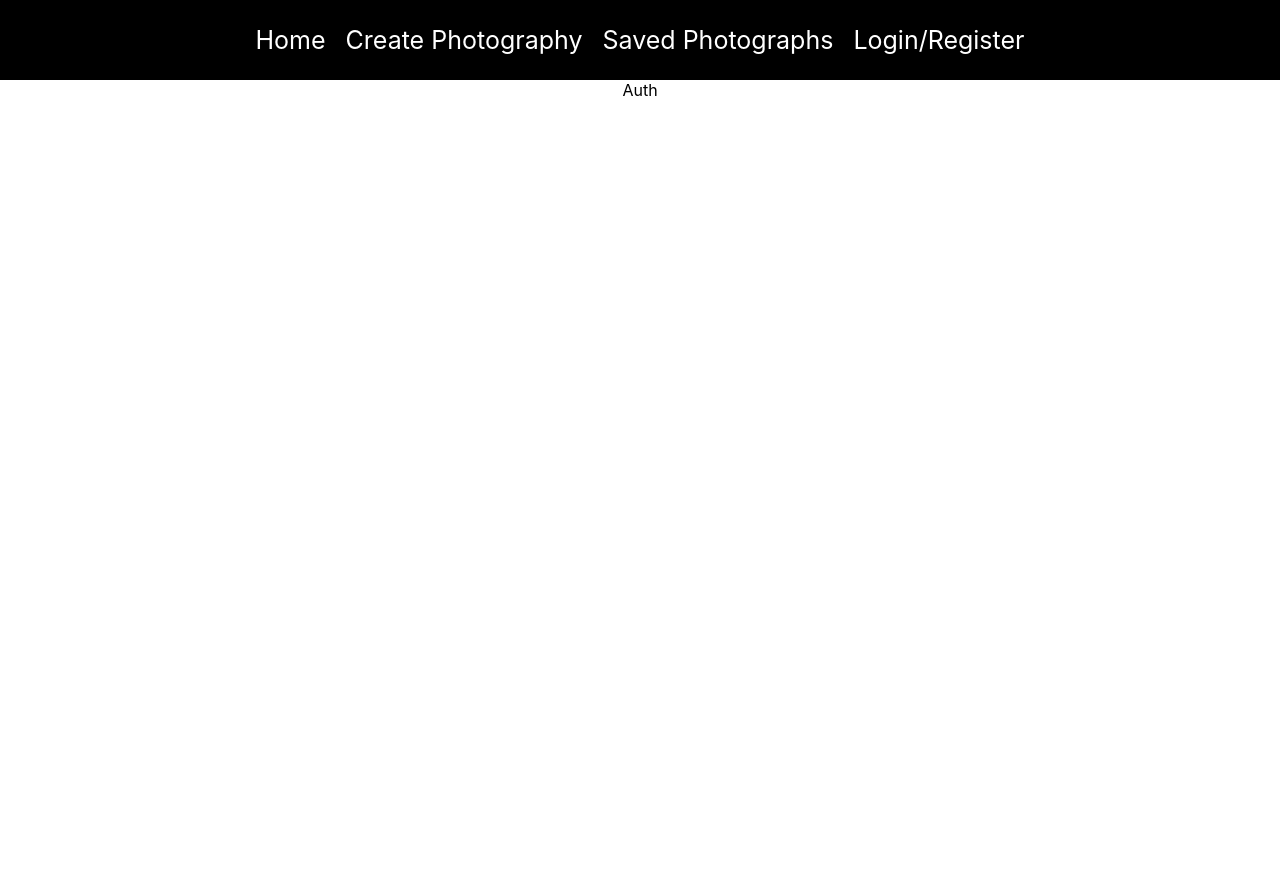
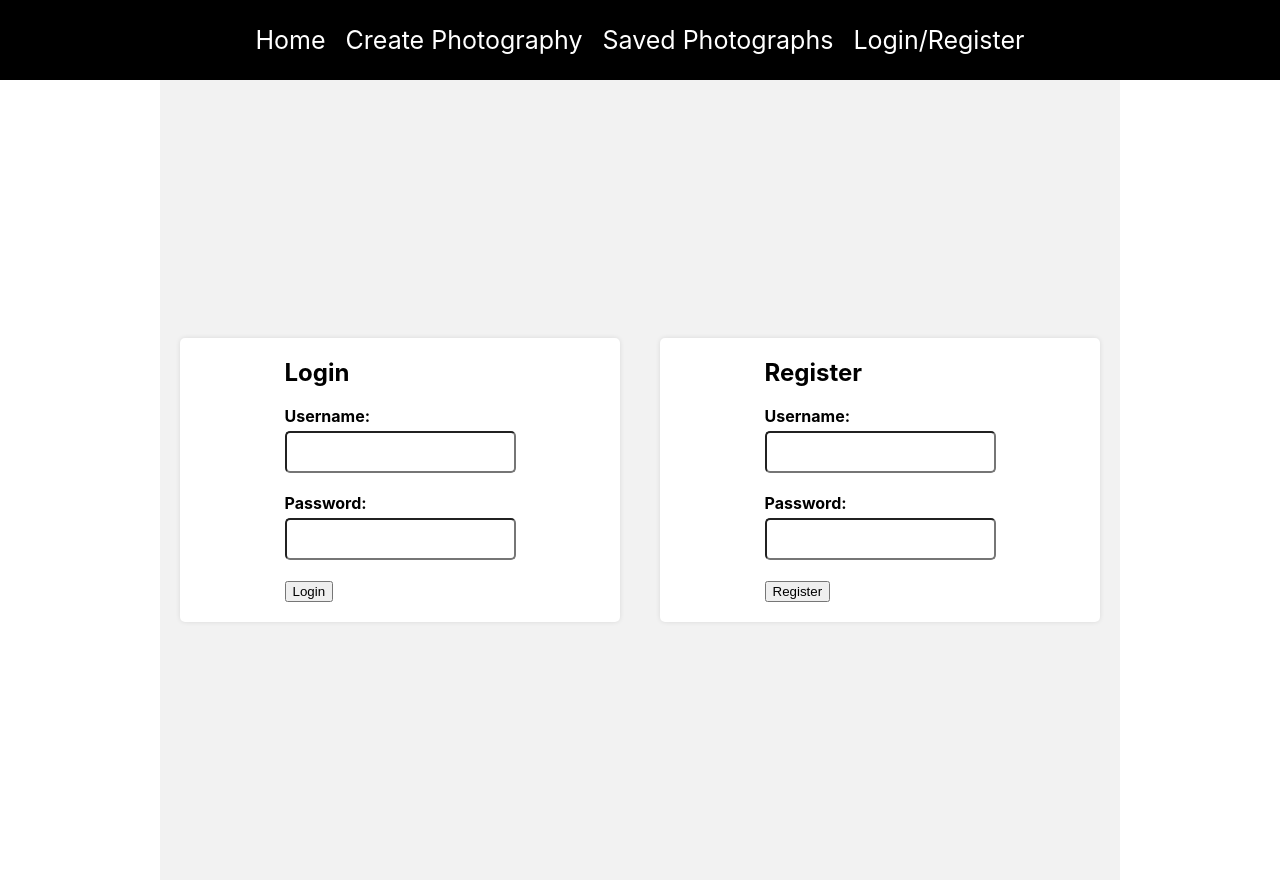
Before and after one commit to AntoniyaNacheva/nature-photography, a React (Create React App) app in the folder client/: page /auth in a window 1280 px wide. Before the commit the page ends 800 px from the top, so only its background shows below. Built offline with nearby package versions, Linux system fonts and the light colour scheme.

Commit message:
Register/Login/Logout

```diff
--- a/client/src/components/navbar.js
+++ b/client/src/components/navbar.js
@@ -1,12 +1,27 @@
 import { Link } from 'react-router-dom';
+import { useCookies } from 'react-cookie';
+import { useNavigate } from 'react-router-dom';
 
 export const Navbar = () => {
+	const [cookies, setCookies] = useCookies(['access_token']);
+	const navigate = useNavigate();
+
+	const logout = () => {
+		setCookies('access_token', '');
+		window.localStorage.removeItem('userID');
+		navigate('/auth');
+	};
+
 	return (
 		<div className="navbar">
 			<Link to="/">Home</Link>
 			<Link to="/create-photography">Create Photography</Link>
 			<Link to="/saved-photographs">Saved Photographs</Link>
-			<Link to="/auth">Login/Register</Link>
+			{!cookies.access_token ? (
+				<Link to="/auth"> Login/Register</Link>
+			) : (
+				<button onClick={logout}> Logout </button>
+			)}
 		</div>
 	);
 };
--- a/client/src/pages/auth.js
+++ b/client/src/pages/auth.js
@@ -1,7 +1,117 @@
+import React, { useState } from 'react';
+import axios from 'axios';
+import { useCookies } from 'react-cookie';
+import { useNavigate } from 'react-router-dom';
+
 export const Auth = () => {
 	return (
-		<div>
-			Auth
+		<div className="auth">
+			<Login />
+			<Register />
 		</div>
 	);
 };
+
+const Login = () => {
+	const [username, setUsername] = useState('');
+	const [password, setPassword] = useState('');
+
+	const [_, setCookies] = useCookies(['access_token']);
+
+	const navigate = useNavigate();
+
+	const onSubmit = async (event) => {
+		event.preventDefault();
+
+		try {
+			const response = await axios.post('http://localhost:3001/auth/login', {
+				username,
+				password
+			});
+			setCookies('access_token', response.data.token);
+			window.localStorage.setItem('userID', response.data.userID);
+			navigate('/');
+
+		} catch (err) {
+			console.error(err);
+		}
+	};
+
+	return (
+		<Form
+			username={username}
+			setUsername={setUsername}
+			password={password}
+			setPassword={setPassword}
+			label="Login"
+			onSubmit={onSubmit}
+		/>
+	);
+};
+
+const Register = () => {
+	const [username, setUsername] = useState('');
+	const [password, setPassword] = useState('');
+
+	const onSubmit = async (event) => {
+		event.preventDefault();
+
+		try {
+			await axios.post('http://localhost:3001/auth/register', {
+				username,
+				password
+			});
+			alert('Registration completed! Now login.');
+		} catch (err) {
+			console.error(err);
+		}
+	};
+
+
+	return (
+		<Form
+			username={username}
+			setUsername={setUsername}
+			password={password}
+			setPassword={setPassword}
+			label="Register"
+			onSubmit={onSubmit}
+		/>
+	);
+};
+
+const Form = ({
+	username,
+	setUsername,
+	password,
+	setPassword,
+	label,
+	onSubmit
+}) => {
+	return (
+		<div className="auth-container">
+			<form onSubmit={onSubmit}>
+				<h2> {label} </h2>
+				<div className="form-group">
+					<label htmlFor="username"> Username: </label>
+					<input
+						type="text"
+						id="username"
+						value={username}
+						onChange={(event) => setUsername(event.target.value)}
+					/>
+				</div>
+				<div className="form-group">
+					<label htmlFor="password"> Password: </label>
+					<input
+						type="password"
+						id="password"
+						value={password}
+						onChange={(event) => setPassword(event.target.value)}
+					/>
+				</div>
+				<button type="submit"> {label} </button>
+			</form>
+		</div>
+	);
+};
```
